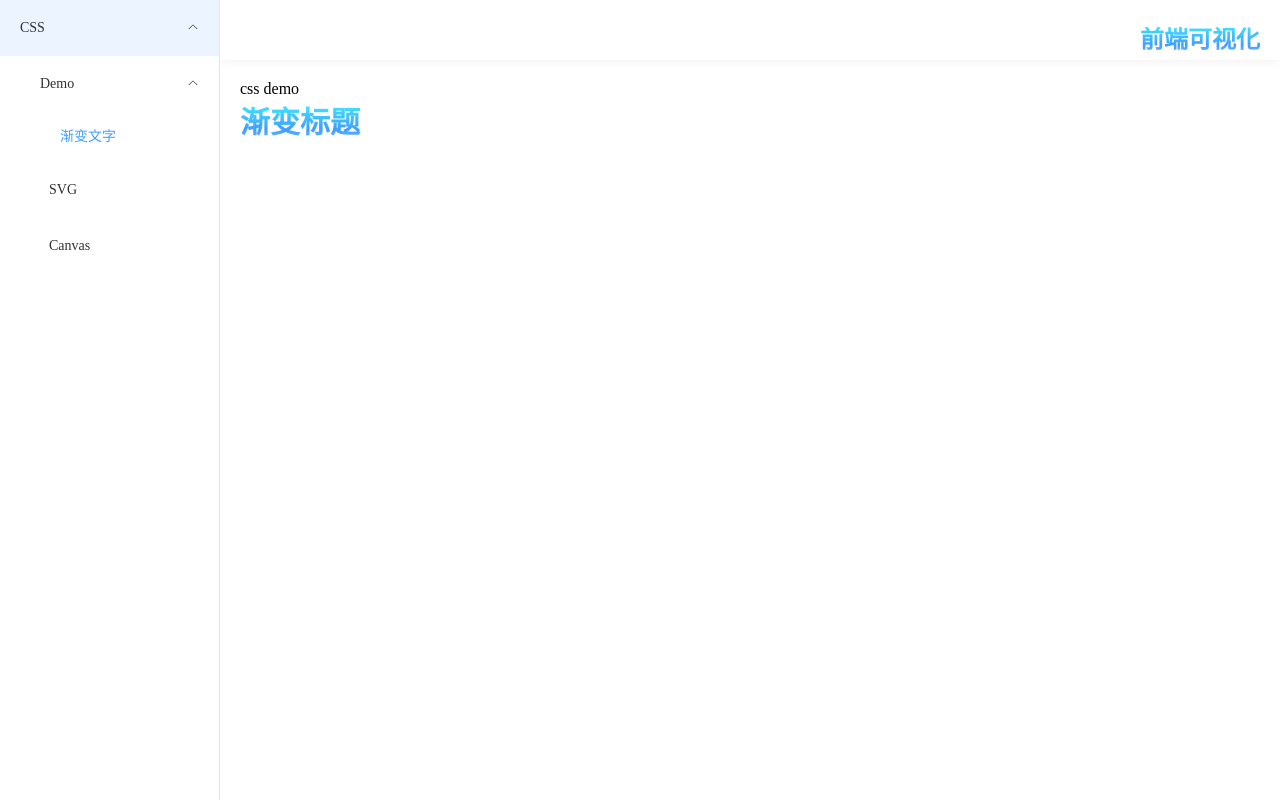
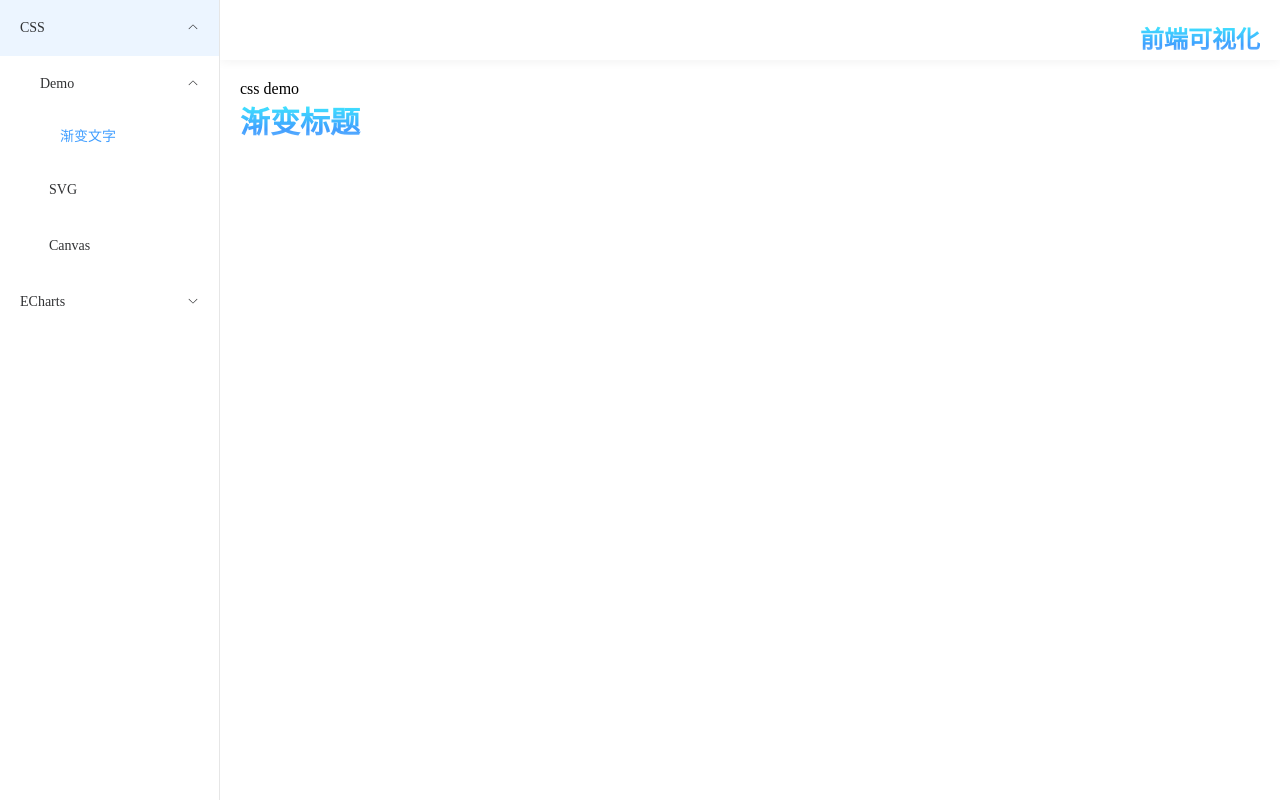
Before and after one commit to h7ml/front-end-data-visualization, a Vue app: page /#/css/css-demo/gradientText in a window 1280 px wide. Built offline with nearby package versions, Linux system fonts and the light colour scheme; a small style sheet from the web is missing.

Commit message:
echart起步

```diff
--- a/package.json
+++ b/package.json
@@ -8,6 +8,7 @@
   },
   "dependencies": {
     "axios": "^0.21.1",
+    "echarts": "^5.1.2",
     "element-plus": "*",
     "vue": "^3.2.6",
     "vue-router": "^4.0.11",
--- a/src/router/index.js
+++ b/src/router/index.js
@@ -54,6 +54,39 @@ const routes = [
       navName: 'Canvas',
       icon: 'el-icon-medal'
     }
+  },
+  {
+    path: '/eCharts',
+    name: 'ECharts',
+    component: () => import('../views/ECharts/index.vue'),
+    meta: {
+      navState: true,
+      navName: 'ECharts',
+      icon: 'el-icon-medal'
+    },
+    children: [
+      {
+        path: 'echarts-demo',
+        name: 'EChartsDemo',
+        component: () => import('@/views/ECharts/Demo/index.vue'),
+        meta: {
+          navState: true,
+          navName: 'Demo',
+          icon: 'el-icon-medal'
+        },
+        children: [
+          {
+            path: 'ECharts-Stated',
+            name: 'EChartsStated',
+            component: () => import('@/views/ECharts/Demo/pages/Stated/Stated.vue'),
+            meta: {
+              navState: true,
+              navName: '起步'
+            }
+          }
+        ]
+      }
+    ]
   },
   // {
   //   path: '/demo',
--- /dev/null
+++ b/src/views/ECharts/Demo/index.vue
@@ -0,0 +1,14 @@
+<template>
+  <div>
+    ECharts
+    <router-view />
+  </div>
+</template>
+
+<script setup>
+
+</script>
+
+<style lang="scss" scoped>
+
+</style>
--- /dev/null
+++ b/src/views/ECharts/Demo/pages/Stated/Stated.vue
@@ -0,0 +1,49 @@
+<template>
+  <div id="chart" class="chart" ref="chartDom"></div>
+</template>
+
+<script setup>
+import { ref, onMounted } from 'vue'
+import * as echarts from 'echarts'
+
+// echart元素
+const chartDom = ref(null)
+
+// 数据和配置项
+const option = {
+  title: {
+    text: '起步'
+  },
+  xAxis: { // x轴
+    data: ["衬衫","羊毛衫","雪纺衫","裤子","高跟鞋","袜子"]
+  },
+  yAxis: { // y轴
+
+  },
+  series: { // 图表类型
+    name: '销量',
+    type: 'bar',
+    data: [5, 20, 36, 10, 10, 20]
+  }
+}
+
+// 渲染函数
+function chartInit() {
+  // 指定ECharts容器元素
+  const chart = echarts.init(chartDom.value)
+  // 设置图表
+  chart.setOption(option)
+}
+
+onMounted(() => {
+  chartInit()
+})
+
+</script>
+
+<style lang="scss" scoped>
+.chart {
+  width: 800px;
+  height: 400px;
+}
+</style>
--- /dev/null
+++ b/src/views/ECharts/index.vue
@@ -0,0 +1,11 @@
+<template>
+  <router-view />
+</template>
+
+<script setup>
+
+</script>
+
+<style lang="scss" scoped>
+
+</style>
```
